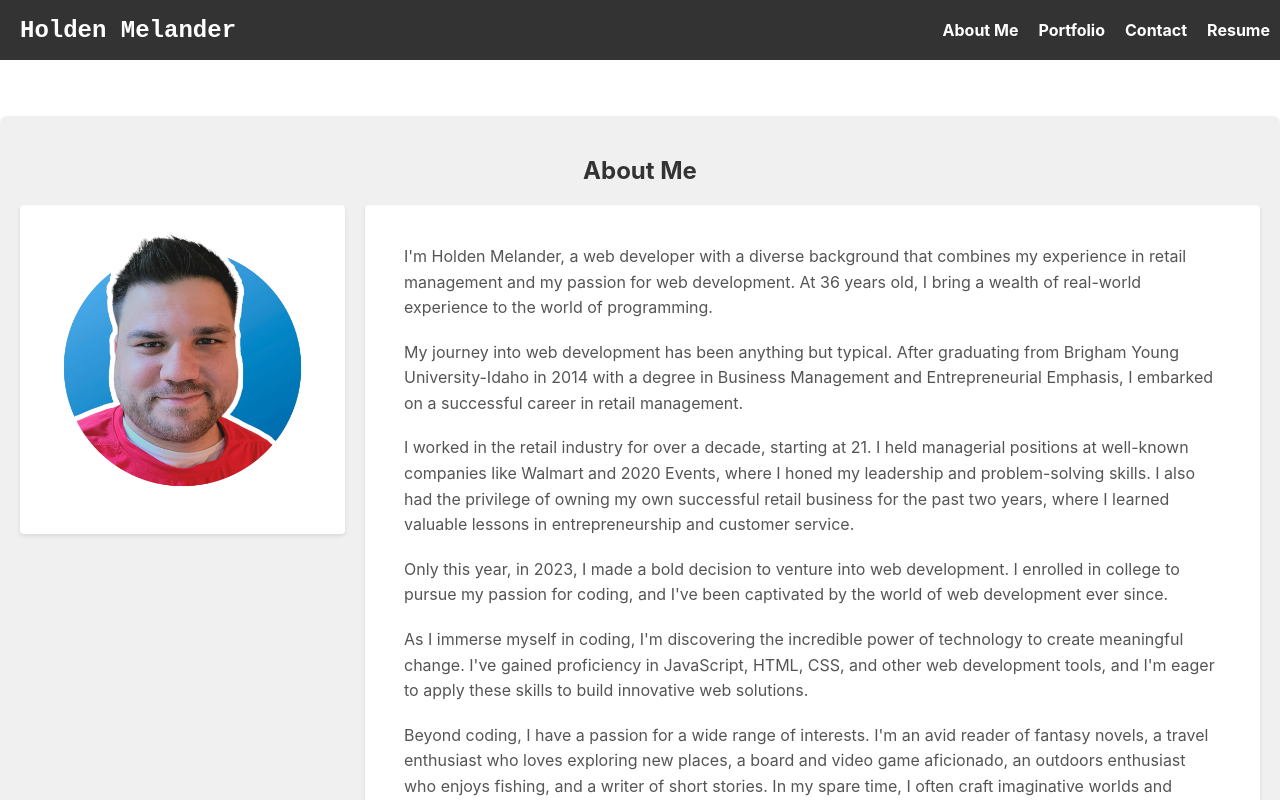
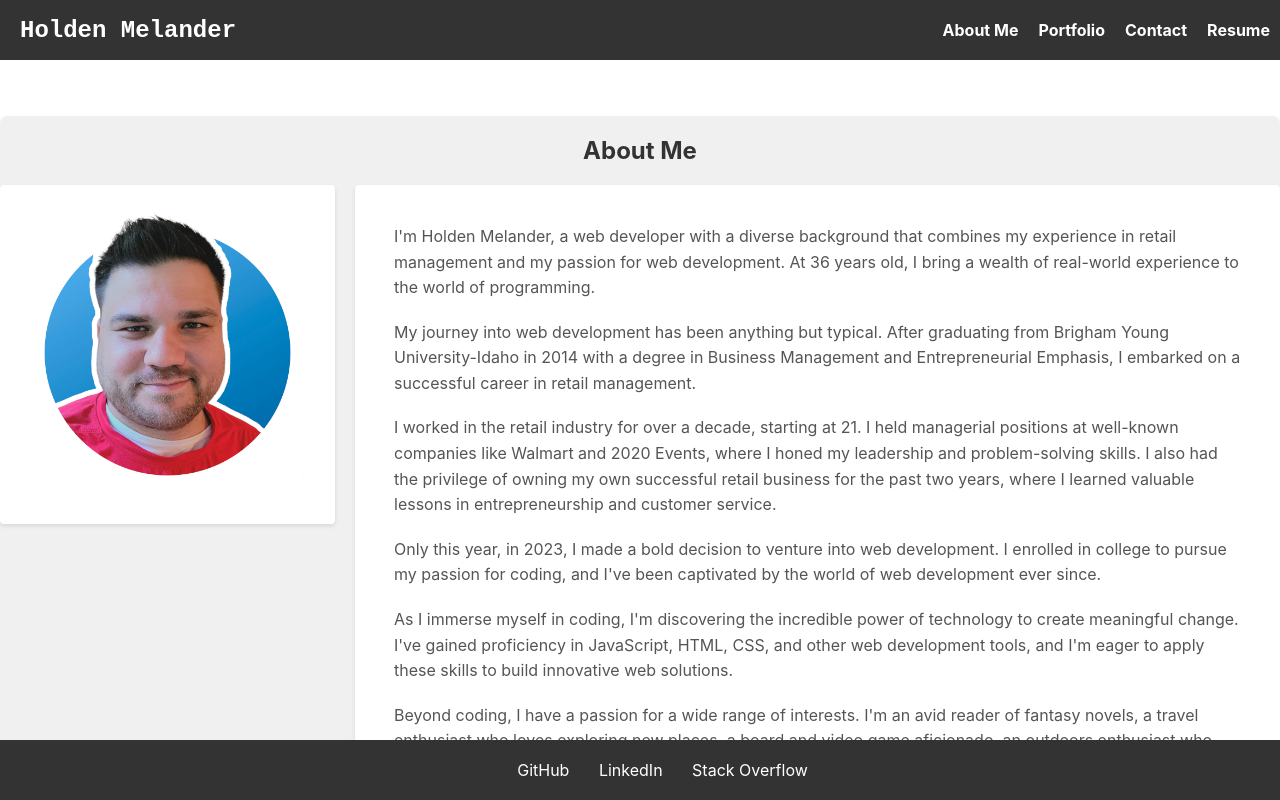
Before and after one commit to Essence1987/portfolio, a React (Create React App) app in the folder my-portfolio/: page / in a window 1280 px wide. Shown: the top 800 px of the page. Built offline with nearby package versions, Linux system fonts and the light colour scheme.

Commit message:
added footer and modified CSS for margins

```diff
--- a/my-portfolio/src/App.js
+++ b/my-portfolio/src/App.js
@@ -6,6 +6,7 @@ import AboutMe from './pages/AboutMe';
 import Portfolio from './pages/Portfolio';
 import Contact from './pages/Contact';
 import Resume from './pages/Resume';
+import Footer from './components/footer';
 
 function App() {
   return (
@@ -19,6 +20,7 @@ function App() {
           <Route path="/contact" element={<Contact />} />
           <Route path="/resume" element={<Resume />} />
         </Routes>
+        <Footer />
       </div>
     </Router>
   );
--- /dev/null
+++ b/my-portfolio/src/components/Footer.css
@@ -0,0 +1,36 @@
+.footer {
+    background-color: #333;
+    color: #fff;
+    padding: 20px;
+    text-align: center;
+    position: fixed;
+    width: 100%;
+    bottom: 0;
+  }
+
+  .footer a {
+    color: #fff;
+    text-decoration: none;
+    margin: 0 10px;
+  }
+
+  .footer a:hover {
+    text-decoration: underline;
+  }
+
+  /* Style the Font Awesome icons */
+  .footer i {
+    margin-right: 5px;
+  }
+
+  @media (max-width: 297px) {
+    .footer {
+      font-size: 12px;
+    }
+  }
+
+  @media (max-width: 241px) {
+    .footer {
+      font-size: 10px;
+    }
+  }
--- /dev/null
+++ b/my-portfolio/src/components/footer.js
@@ -0,0 +1,34 @@
+import React from 'react';
+import './Footer.css';
+
+function Footer() {
+  return (
+    <footer className="footer">
+      <div className="footer-links">
+        <a
+          href="https://github.com/Essence1987/"
+          target="_blank"
+          rel="noopener noreferrer"
+        >
+          <i className="fab fa-github"></i> GitHub
+        </a>
+        <a
+          href="https://www.linkedin.com/in/holdenmelander/"
+          target="_blank"
+          rel="noopener noreferrer"
+        >
+          <i className="fab fa-linkedin"></i> LinkedIn
+        </a>
+        <a
+          href="https://stackoverflow.com/users/22581013/holden-melander"
+          target="_blank"
+          rel="noopener noreferrer"
+        >
+          <i className="fab fa-stack-overflow"></i> Stack Overflow
+        </a>
+      </div>
+    </footer>
+  );
+}
+
+export default Footer;
--- a/my-portfolio/src/pages/AboutMe.css
+++ b/my-portfolio/src/pages/AboutMe.css
@@ -1,7 +1,7 @@
 /* Apply styles to the entire "About Me" section */
 .about-me {
   background-color: #f0f0f0;
-  padding: 20px;
+  padding: 0px;
   border-radius: 8px;
   box-shadow: 0 4px 6px rgba(0, 0, 0, 0.1);
   margin: 20px auto;
--- a/my-portfolio/src/pages/Contact.css
+++ b/my-portfolio/src/pages/Contact.css
@@ -6,6 +6,7 @@
     box-shadow: 0 4px 6px rgba(0, 0, 0, 0.1);
     margin: 20px auto;
     max-width: 800px;
+    margin-bottom: 50px;
 }
 
 /* Style the heading */
--- a/my-portfolio/src/pages/Resume.css
+++ b/my-portfolio/src/pages/Resume.css
@@ -5,6 +5,7 @@
     box-shadow: 0 4px 8px rgba(0, 0, 0, 0.2);
     padding: 20px;
     margin: 20px;
+    margin-bottom: 50px;
   }
 
   /* Style headings */
@@ -48,6 +49,7 @@
 
     .resume-card {
       margin: 10px;
+      margin-bottom: 50px;
     }
   }
 
```
